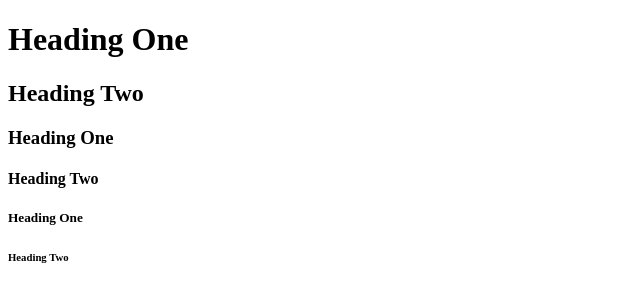
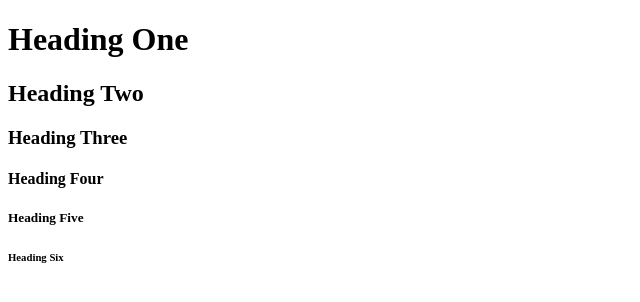
Before and after one commit to AlanTHTran/AlanTHTran.github.io, a plain HTML site: page index.html in a window 1280 px wide. Shown: the full height of the page, 0-640 px from the left. Drawn offline with Linux system fonts and the light colour scheme.

Commit message:
Update index.html

```diff
--- a/index.html
+++ b/index.html
@@ -3,13 +3,15 @@
   <head>
     <title> HTML HeadingCHeatSheet</title>
   </head>
-<body>
-  <!--Headings-->
-  <h1>Heading One</h1>
-  <h2>Heading Two</h2>
-  <h3>Heading One</h3>
-  <h4>Heading Two</h4>
-  <h5>Heading One</h5>
-  <h6>Heading Two</h6>
-</body>
+  <body>
+    <!--Headings-->
+    <h1>Heading One</h1>
+    <h2>Heading Two</h2>
+    <h3>Heading Three</h3>
+    <h4>Heading Four</h4>
+    <h5>Heading Five</h5>
+    <h6>Heading Six</h6>
+
+  </body>
+
 </html>
```
